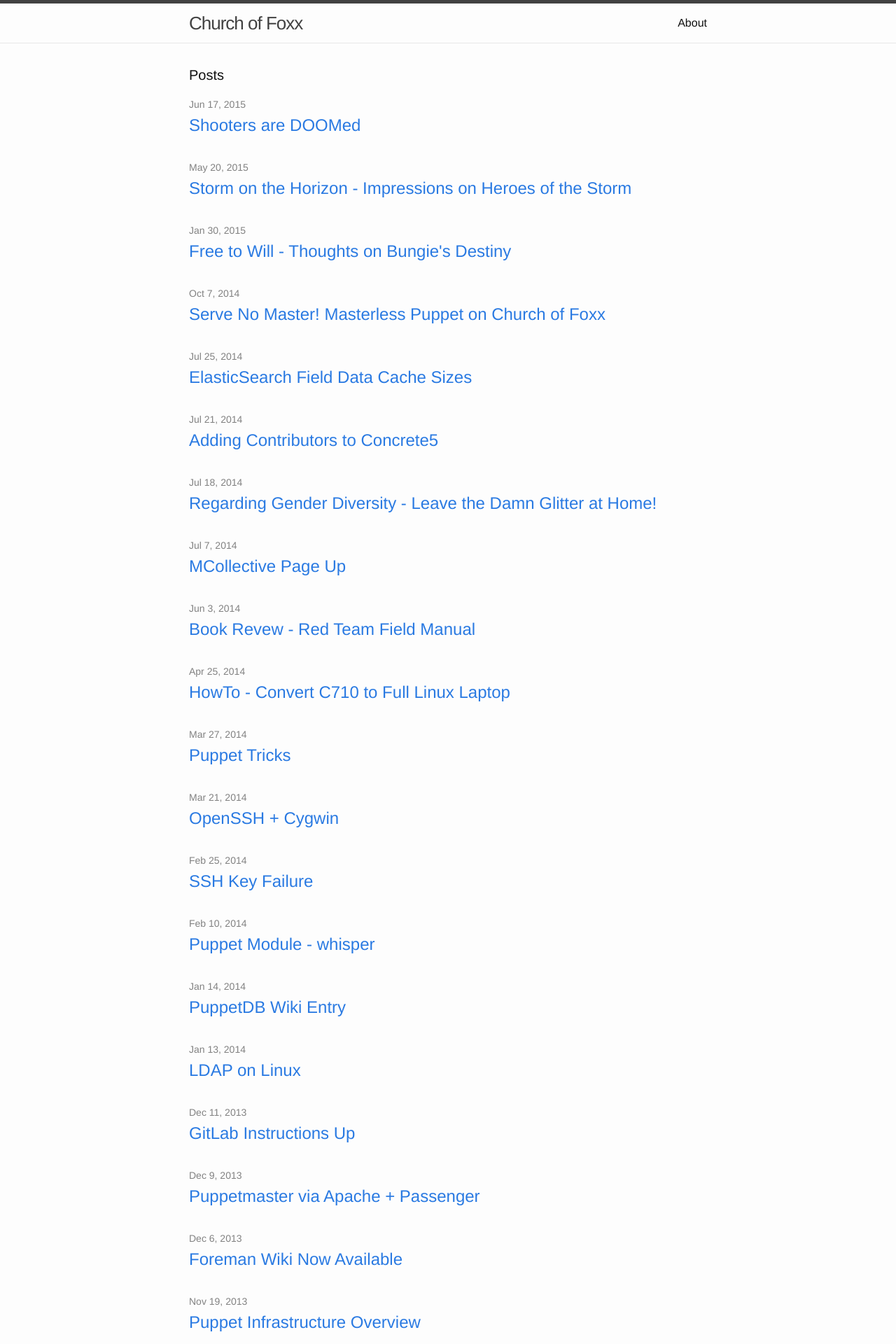
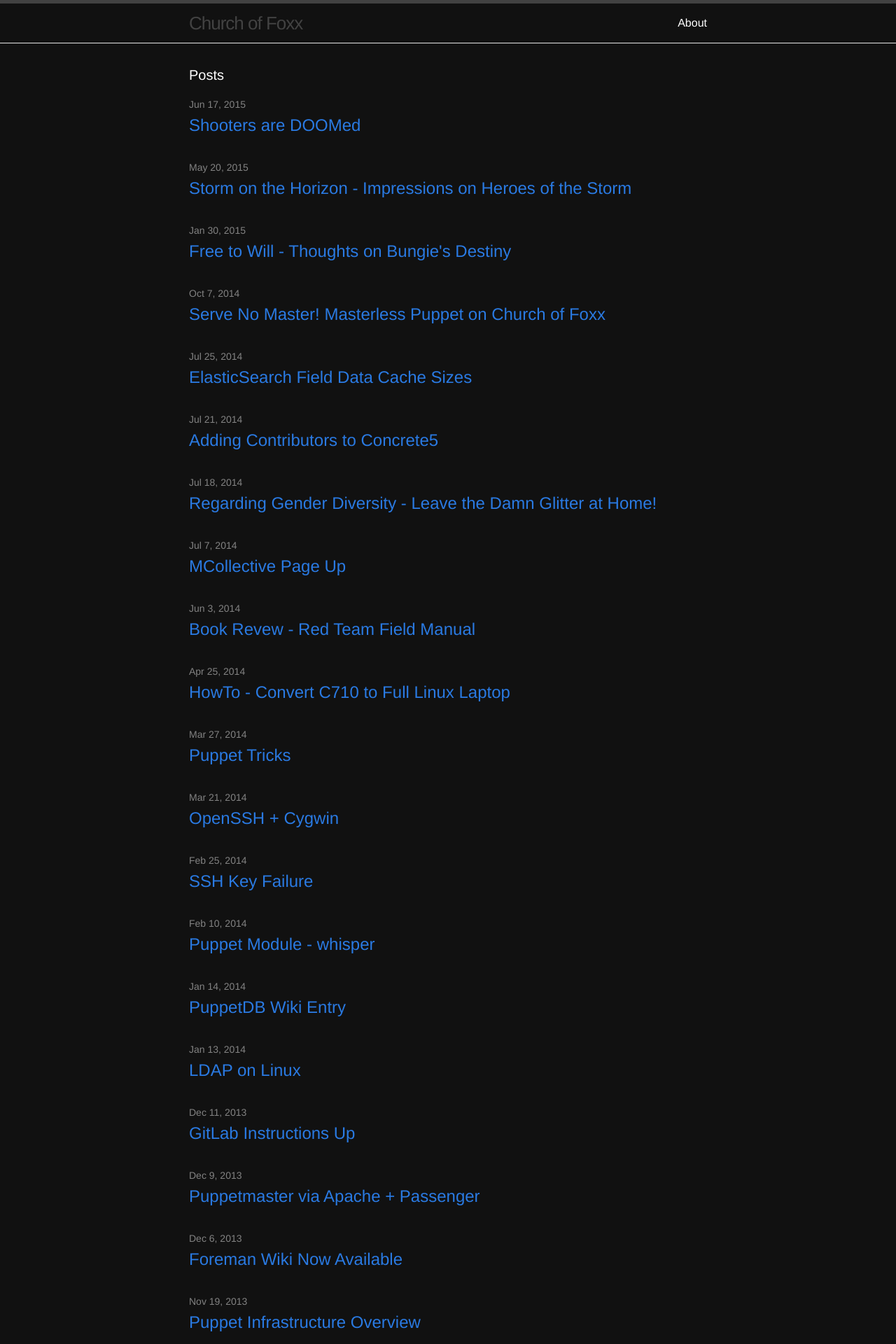
Before and after one commit to h0ck3ystyx/frozenfoxx.github.io, a Jekyll site: the page built from index.html, in a window 1280 px wide. Shown: the top 1920 px of the page at 70% size. Built offline with Jekyll 4.4.1, drawn with Linux system fonts in a browser that asks for light colours.

Commit message:
First pass at color scheme

```diff
--- a/css/main.scss
+++ b/css/main.scss
@@ -13,8 +13,8 @@ $base-line-height: 1.5;
 
 $spacing-unit:     30px;
 
-$text-color:       #111;
-$background-color: #fdfdfd;
+$text-color:       #fdfdfd;
+$background-color: #111;
 $brand-color:      #2a7ae2;
 
 $grey-color:       #828282;
```
